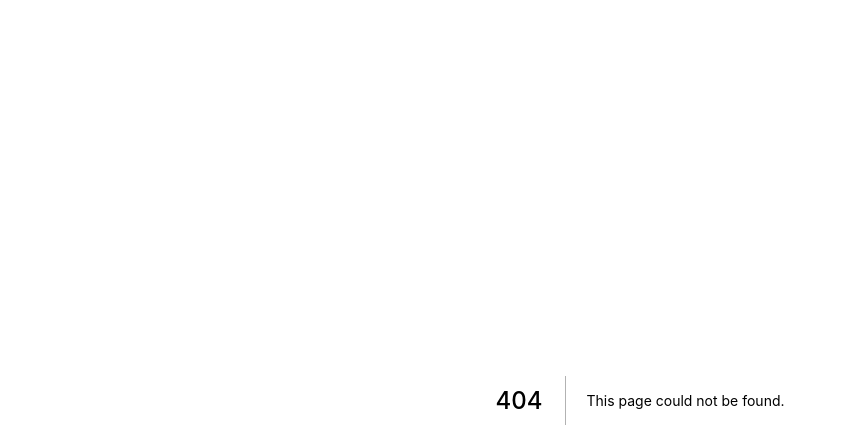
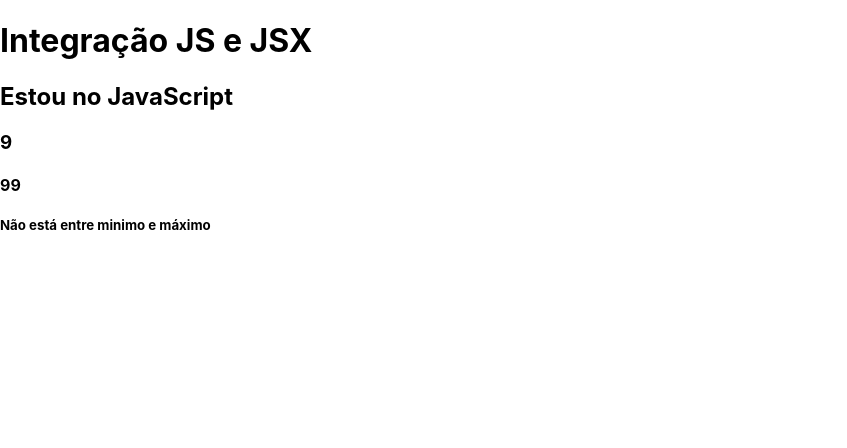
Before and after one commit to ValdirCezar/next-first-contact, a Next.js app: page /basicos/jsx4 in a window 1280 px wide. Before the commit this address had no page. Shown: the top 448 px of the page, without its empty margins (0-847 px from the left). Built offline with nearby package versions, Linux system fonts and the light colour scheme.

Commit message:
jsx files

```diff
--- /dev/null
+++ b/pages/basicos/jsx4.jsx
@@ -0,0 +1,19 @@
+export default function jsx4() {
+
+   const subtitulo = "Estou no JavaScript"
+
+   return (
+      <div>
+         <h1>Integração JS e JSX</h1>
+         <h2>{subtitulo}</h2>
+         <h3>{3 * 3}</h3>
+         <h4>{Math.max(9, 99)}</h4>
+         <h5>{verificaValor(50, 1, 10)}</h5>
+      </div>
+   )
+}
+
+function verificaValor(valor, min, max) {
+   return (valor >= min && valor <= max) ?
+      "Está entre minimo e máximo" : "Não está entre minimo e máximo"
+}
```
Also changed, not shown: pages/basicos/jsx3.jsx (added, +7 -0 lines), pages/api/hello.jsx (renamed from pages/api/hello.js), pages/basicos/jsx1.jsx (renamed from pages/basicos/jsx1.js), pages/basicos/jsx2.jsx (renamed from pages/basicos/jsx2.js), pages/basicos/primeiro.jsx (renamed from pages/basicos/primeiro.js), pages/index.jsx (renamed from pages/index.js).
